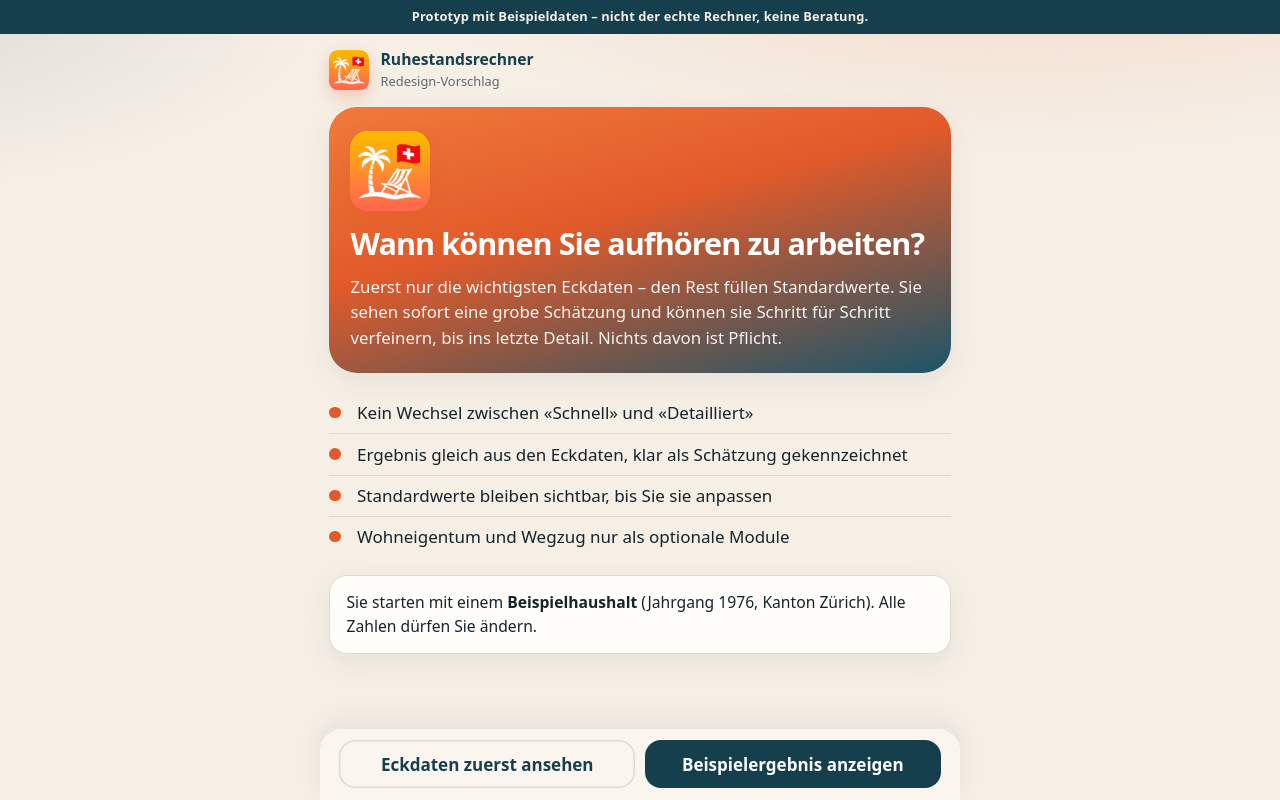
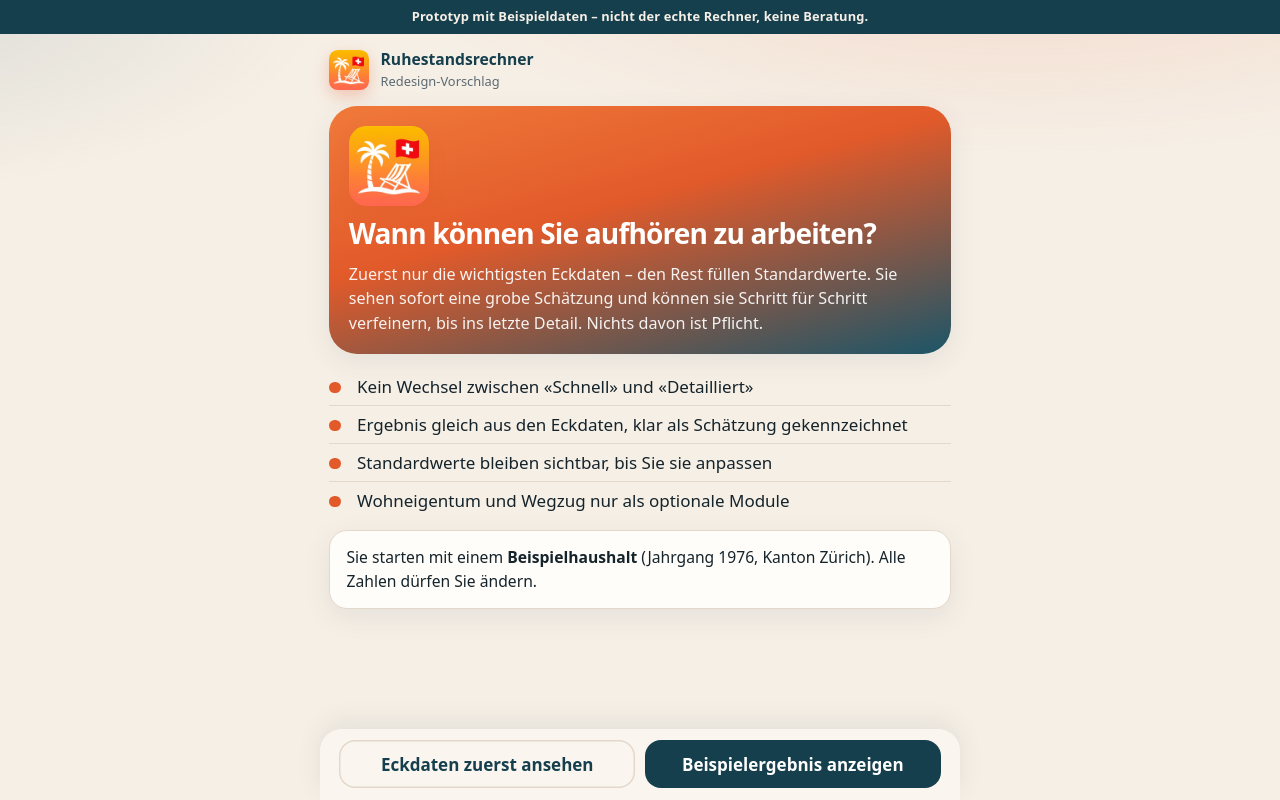
Before and after one commit to patrickstubner/Ruhestandsrechner-Prototyp, a plain HTML site: page index.html in a window 1280 px wide. Drawn offline with Linux system fonts and the light colour scheme.

Commit message:
Prototyp: Startseite und unterer Abstand auf dem Handy nachziehen

```diff
--- a/styles.css
+++ b/styles.css
@@ -19,7 +19,7 @@
   --hinweis-text: #6e4a00;
   --schatten: 0 8px 28px rgba(21, 63, 77, 0.08);
   --radius: 18px;
-  --leiste-h: 6rem;
+  --leiste-h: 7.25rem;
   --safe-unten: env(safe-area-inset-bottom, 0px);
   --font: ui-sans-serif, system-ui, -apple-system, "Segoe UI", Roboto, "Helvetica Neue", Arial, sans-serif;
   font-family: var(--font);
@@ -166,33 +166,34 @@ main {
   background: linear-gradient(165deg, #f07a3a 0%, #e25a2a 42%, #1c5568 100%);
   color: #fff;
   border-radius: 28px;
-  padding: 1.5rem 1.3rem 1.4rem;
-  margin: 0.2rem 0 1.2rem;
+  padding: 1.2rem 1.2rem 1.15rem;
+  margin: 0.15rem 0 0.85rem;
   box-shadow: var(--schatten);
 }
 
 .hero h1 {
   color: #fff;
-  font-size: 1.85rem;
-  margin-top: 0.85rem;
+  font-size: 1.7rem;
+  margin-top: 0.7rem;
 }
 
 .hero .lead {
   color: rgba(255, 255, 255, 0.92);
   margin: 0;
+  font-size: 0.98rem;
 }
 
 .hero__logo { margin-bottom: 0.2rem; }
 
 .versprechen {
-  margin: 0 0 1.1rem;
+  margin: 0 0 0.7rem;
   padding: 0;
   list-style: none;
 }
 
 .versprechen li {
   position: relative;
-  padding: 0.45rem 0 0.45rem 1.7rem;
+  padding: 0.35rem 0 0.35rem 1.7rem;
   border-bottom: 1px solid var(--linie);
 }
 
@@ -720,6 +721,7 @@ details[open] summary::after { content: "–"; }
   color: var(--leise);
   border-top: 1px solid var(--linie);
   padding-top: 0.9rem;
+  margin-bottom: 0.4rem;
 }
 
 .knopf--block {
```
